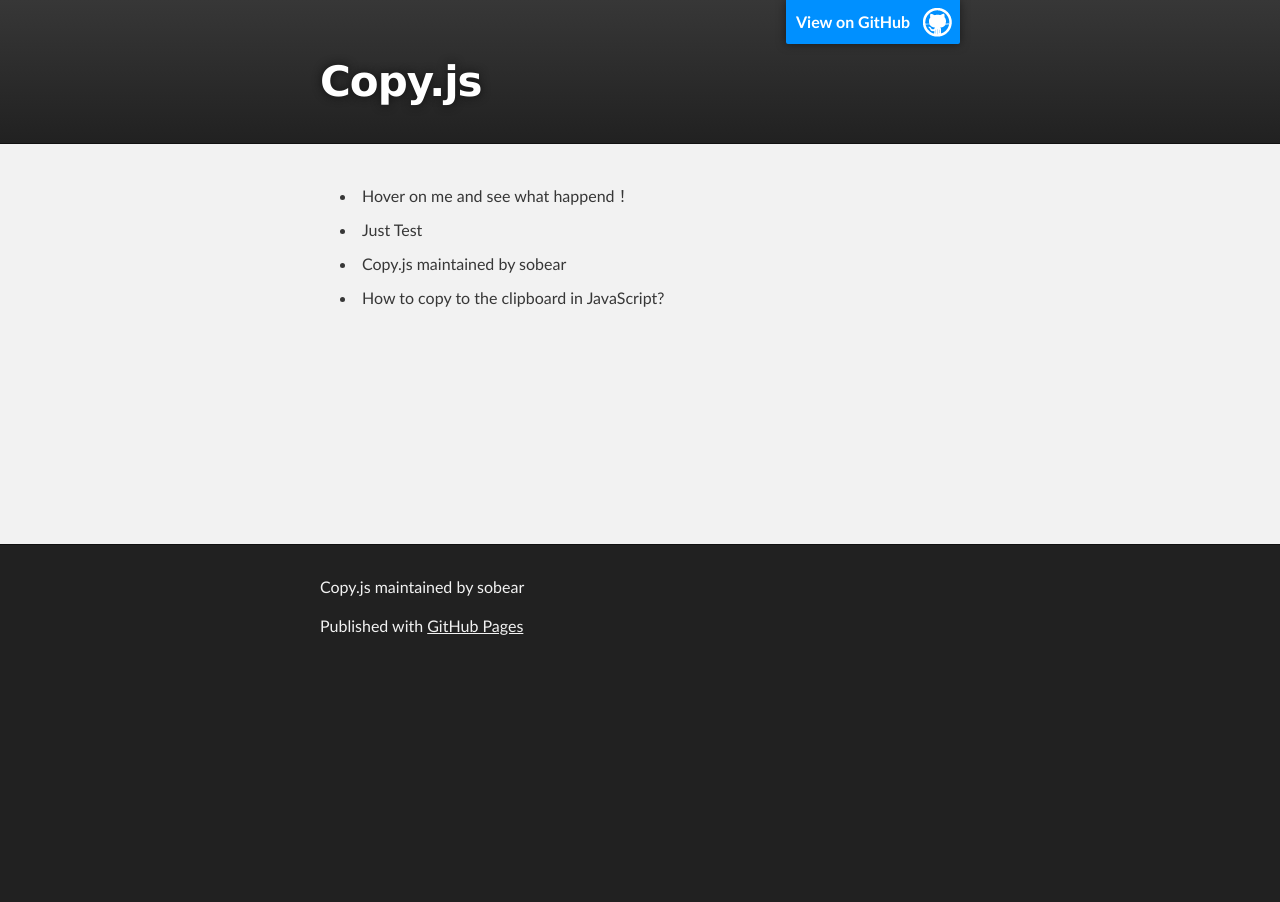
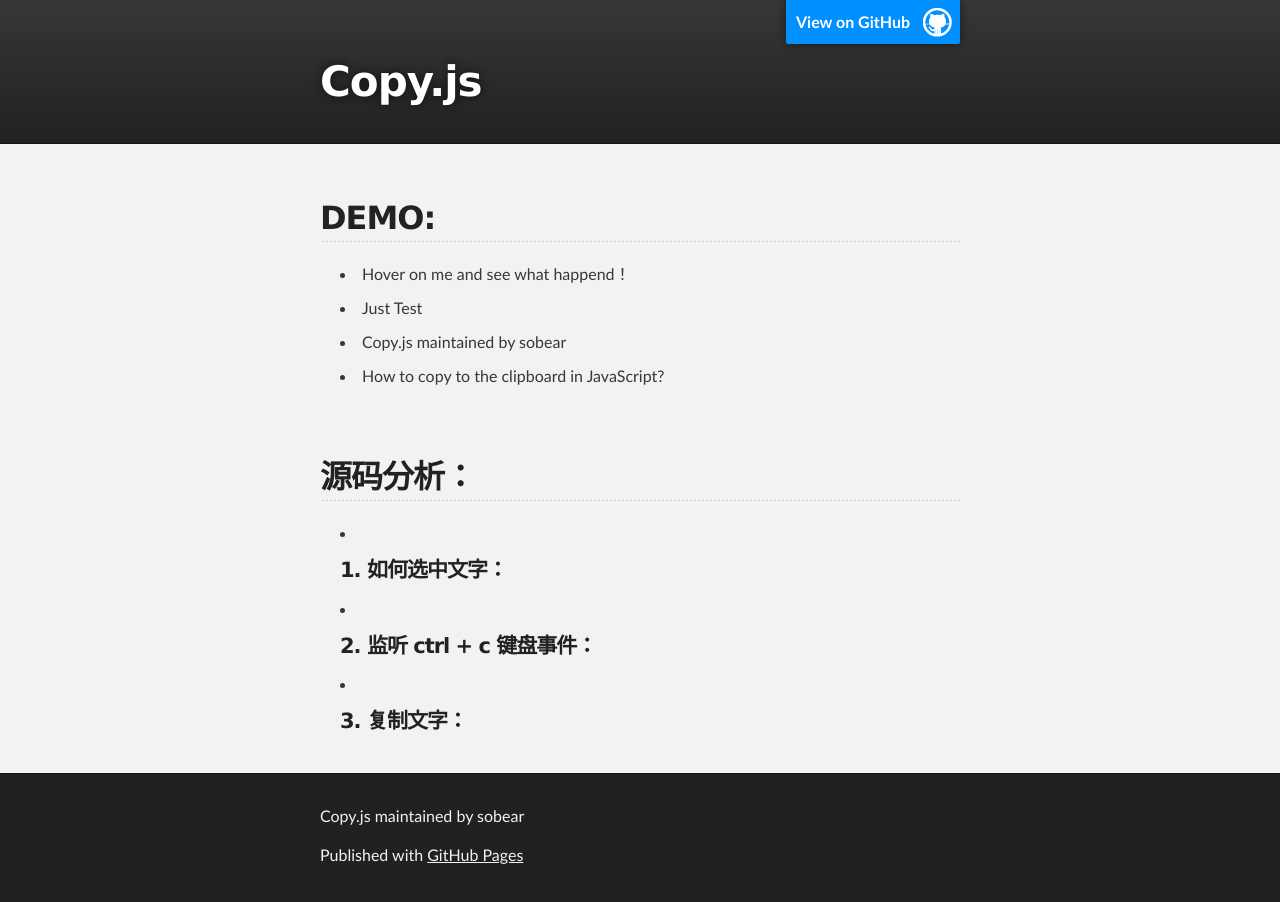
Before and after one commit to imsobear/copy.js, a plain HTML site: page index.html in a window 1280 px wide. Before the commit the page ends 800 px from the top, so only its background shows below. Drawn offline with Linux system fonts and the light colour scheme.

Commit message:
add content

```diff
--- a/index.html
+++ b/index.html
@@ -12,12 +12,16 @@
         .copy-content {
             margin-bottom: 10px;
         }
+        .main-code {
+            max-width: 640px;
+            padding: 20px 10px;
+            margin: 0 auto;
+        }
     </style>
     <title>Copy.js</title>
   </head>
   <body>
 
-    <!-- HEADER -->
     <div id="header_wrap" class="outer">
         <header class="inner">
             <a id="forkme_banner" href="https://github.com/tomayday/copy.js">View on GitHub</a>
@@ -25,9 +29,9 @@
         </header>
     </div>
 
-    <!-- MAIN CONTENT -->
     <div id="main_content_wrap" class="outer">
         <section id="main_content" class="inner">
+            <h2>DEMO:</h2>
             <ul>
                 <li class="copy-content">Hover on me and see what happend！</li>
                 <li class="copy-content">Just Test</li>
@@ -35,9 +39,23 @@
                 <li class="copy-content">How to copy to the clipboard in JavaScript?</li>
             </ul>
         </section>
+
+        <section class="main-code">
+            <h2>源码分析：</h2>
+                <ul>
+                    <li class="code-item">
+                        <h4>1. 如何选中文字：</h4>
+                    </li>
+                    <li class="code-item">
+                        <h4>2. 监听 ctrl + c 键盘事件：</h4>
+                    </li>
+                    <li class="code-item">
+                        <h4>3. 复制文字：</h4>
+                    </li>
+                </ul>
+        </section>
     </div>
 
-    <!-- FOOTER  -->
     <div id="footer_wrap" class="outer">
         <footer class="inner">
             <p class="copyright">Copy.js maintained by sobear</p>
```
Lines whose indentation alone changed are shown as unchanged.
